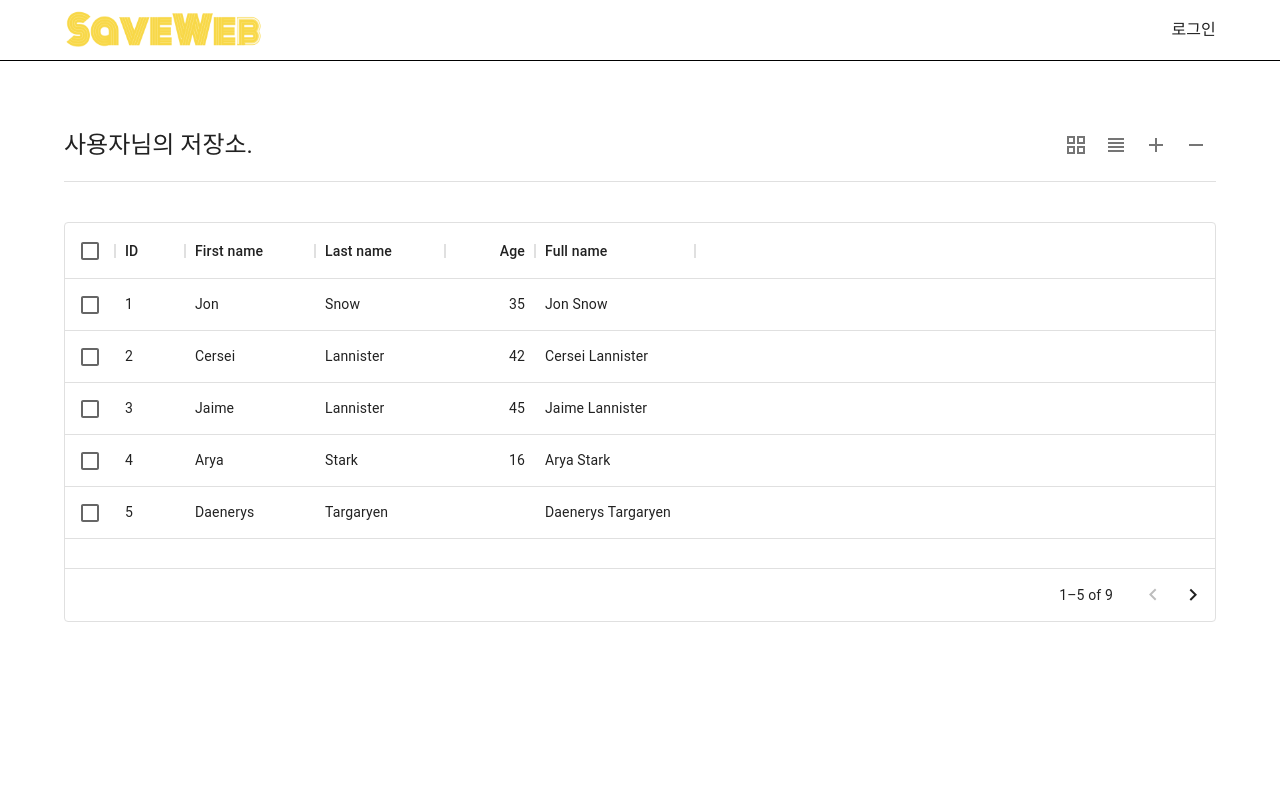
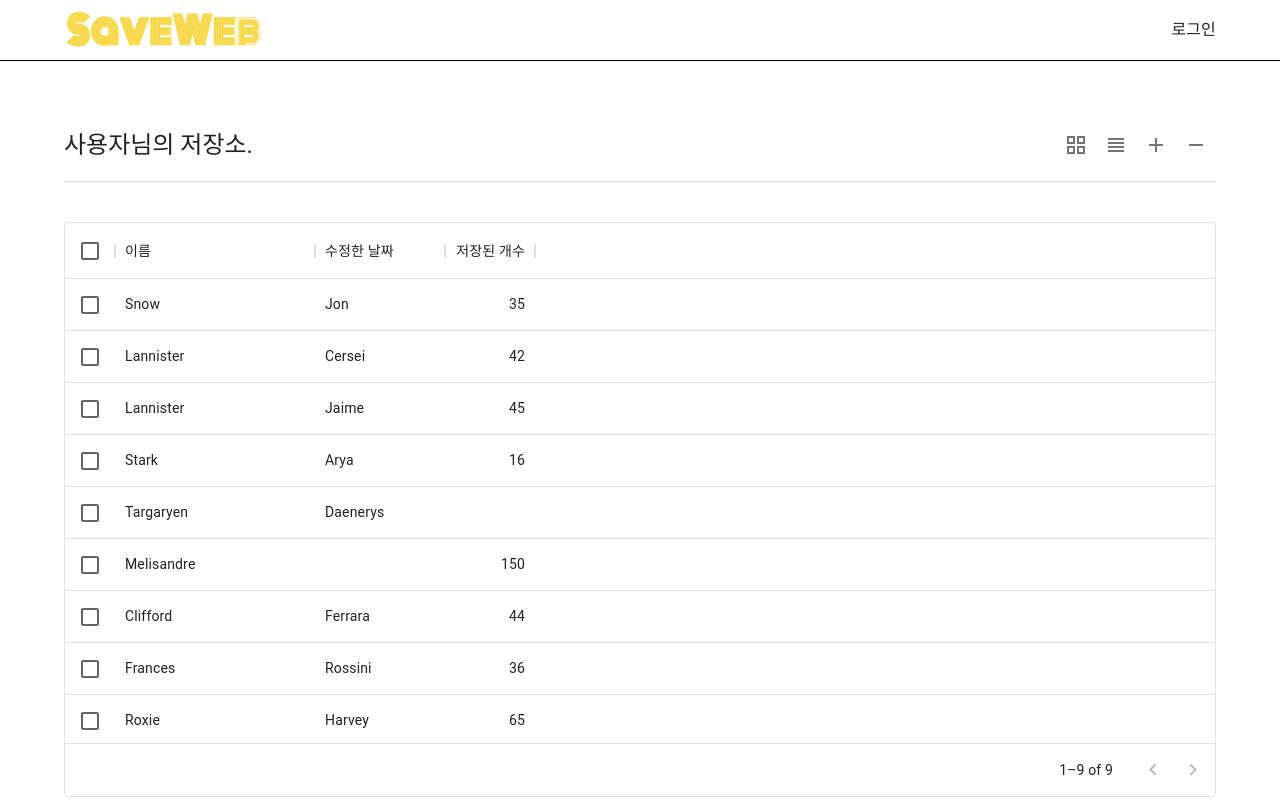
Before and after one commit to JhsK/SaveWeb, a React (Create React App) app: page / in a window 1280 px wide. Built offline with nearby package versions, Linux system fonts and the light colour scheme.

Commit message:
chore: table row, columns name update

```diff
--- a/src/components/FileOrSiteList.tsx
+++ b/src/components/FileOrSiteList.tsx
@@ -2,43 +2,49 @@ import React from 'react';
 import FolderTwoToneIcon from '@mui/icons-material/FolderTwoTone';
 import { Breadcrumbs, Stack } from '@mui/material';
 import { DataGrid, GridColDef, GridValueGetterParams } from '@mui/x-data-grid';
+import styled from '@emotion/styled';
 
 const columns: GridColDef[] = [
-  { field: 'id', headerName: 'ID', width: 70 },
-  { field: 'firstName', headerName: 'First name', width: 130 },
-  { field: 'lastName', headerName: 'Last name', width: 130 },
+  { field: 'name', headerName: '이름', width: 200 },
+  { field: 'updatedAt', headerName: '수정한 날짜', width: 130 },
   {
-    field: 'age',
-    headerName: 'Age',
+    field: 'numberOfStored',
+    headerName: '저장된 개수',
     type: 'number',
     width: 90,
   },
-  {
-    field: 'fullName',
-    headerName: 'Full name',
-    description: 'This column has a value getter and is not sortable.',
-    sortable: false,
-    width: 160,
-    valueGetter: (params: GridValueGetterParams) =>
-      `${params.row.firstName || ''} ${params.row.lastName || ''}`,
-  },
+  // {
+  //   field: 'fullName',
+  //   headerName: 'Full name',
+  //   description: 'This column has a value getter and is not sortable.',
+  //   sortable: false,
+  //   width: 160,
+  //   valueGetter: (params: GridValueGetterParams) =>
+  //     `${params.row.firstName || ''} ${params.row.lastName || ''}`,
+  // },
 ];
 
 const rows = [
-  { id: 1, lastName: 'Snow', firstName: 'Jon', age: 35 },
-  { id: 2, lastName: 'Lannister', firstName: 'Cersei', age: 42 },
-  { id: 3, lastName: 'Lannister', firstName: 'Jaime', age: 45 },
-  { id: 4, lastName: 'Stark', firstName: 'Arya', age: 16 },
-  { id: 5, lastName: 'Targaryen', firstName: 'Daenerys', age: null },
-  { id: 6, lastName: 'Melisandre', firstName: null, age: 150 },
-  { id: 7, lastName: 'Clifford', firstName: 'Ferrara', age: 44 },
-  { id: 8, lastName: 'Frances', firstName: 'Rossini', age: 36 },
-  { id: 9, lastName: 'Roxie', firstName: 'Harvey', age: 65 },
+  { id: 1, name: 'Snow', updatedAt: 'Jon', numberOfStored: 35 },
+  { id: 2, name: 'Lannister', updatedAt: 'Cersei', numberOfStored: 42 },
+  { id: 3, name: 'Lannister', updatedAt: 'Jaime', numberOfStored: 45 },
+  { id: 4, name: 'Stark', updatedAt: 'Arya', numberOfStored: 16 },
+  { id: 5, name: 'Targaryen', updatedAt: 'Daenerys', numberOfStored: null },
+  { id: 6, name: 'Melisandre', updatedAt: null, numberOfStored: 150 },
+  { id: 7, name: 'Clifford', updatedAt: 'Ferrara', numberOfStored: 44 },
+  { id: 8, name: 'Frances', updatedAt: 'Rossini', numberOfStored: 36 },
+  { id: 9, name: 'Roxie', updatedAt: 'Harvey', numberOfStored: 65 },
 ];
+
+const TableWrapper = styled.div`
+  width: 100%;
+  height: 100%;
+`;
 
 const FileOrSiteList = () => {
   return (
-    <div>
+    // check mode 상태를 만들어서 check mode일 때는 checkbox를 보여주고 아닐 때는 column 클릭 시 이동할 수 있도록 처리.
+    <TableWrapper>
       {/* <Stack direction={'row'} alignItems="center">
         <FolderTwoToneIcon color="primary" fontSize="large" />
         <Breadcrumbs separator="›" aria-label="breadcrumb">
@@ -47,16 +53,16 @@ const FileOrSiteList = () => {
           <span>t1</span>
         </Breadcrumbs>
       </Stack> */}
-      <div style={{ height: 400, width: '100%' }}>
       <DataGrid
         rows={rows}
         columns={columns}
-          pageSize={5}
+        pageSize={20}
         rowsPerPageOptions={[5]}
         checkboxSelection
+        disableColumnMenu
+        onCellClick={(e) => console.log('bbbb')}
       />
-      </div>
-    </div>
+    </TableWrapper>
   );
 };
 
--- a/src/components/UserSave/UserSave.tsx
+++ b/src/components/UserSave/UserSave.tsx
@@ -8,7 +8,12 @@ import { SaveToolBar } from './SaveToolBar';
 const UserSave = () => {
   return (
     <Layout>
-      <Stack spacing={5}>
+      <Stack
+        spacing={5}
+        sx={{
+          height: 'calc(100vh - 64px)',
+        }}
+      >
         <SaveToolBar />
         <FileOrSiteList />
       </Stack>
```
Lines whose indentation alone changed are shown as unchanged.
